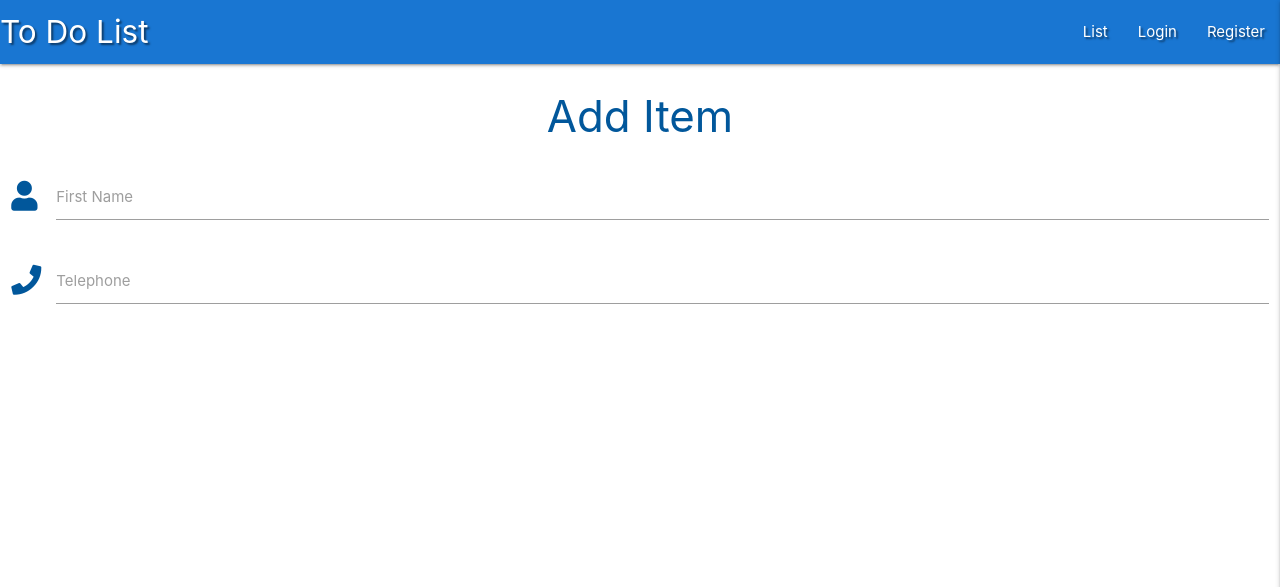
After one commit to Tipoki13/to-do-list, a Flask app: page /add_item in a window 1280 px wide. The commit adds this page. Shown: the top 587 px of the page. Run offline with Flask 2, Linux system fonts and the light colour scheme; some libraries are stand-ins or nearby versions.

Commit message:
Create add_item template

```diff
--- a/app.py
+++ b/app.py
@@ -84,6 +84,11 @@ def logout():
     return redirect( url_for('login'))
 
 
+@app.route('/add_item')
+def add_item():
+    return render_template("add_item.html")
+
+
 if __name__ == '__main__':
     app.run(host=os.environ.get('IP'),
             port=int(os.environ.get('PORT')),
--- /dev/null
+++ b/templates/add_item.html
@@ -0,0 +1,23 @@
+{% extends "base.html" %}
+{% block content %}
+
+    <h3 class="light-blue-text text-darken-4 center-align">Add Item</h3>
+
+    <div class="row">
+        <form class="col s12" method="POST" action="">
+            <div class="row">
+                <div class="input-field col s12">
+                    <i class="fas fa-user prefix light-blue-text text-darken-4"></i>
+                    <input id="icon_prefix" type="text" class="validate">
+                    <label for="icon_prefix">First Name</label>
+                </div>
+                <div class="input-field col s12">
+                    <i class="fas fa-phone prefix light-blue-text text-darken-4"></i>
+                    <input id="icon_telephone" type="tel" class="validate">
+                    <label for="icon_telephone">Telephone</label>
+                </div>
+            </div>
+        </form>
+    </div>
+
+{% endblock %}
--- a/templates/base.html
+++ b/templates/base.html
@@ -22,7 +22,7 @@
             <ul class="right hide-on-med-and-down">
                 <li><a href="{{ url_for('get_to_do') }}">List</a></li>
                 {% if 'username' in session %}
-                    <li><a href="#">Add Item</a></li>
+                    <li><a href="{{ url_for('add_item')}}">Add Item</a></li>
                     <li><a href="{{ url_for('logout')}}">Logout</a></li>
                 {% else %}
                     <li><a href="{{ url_for('login')}}">Login</a></li>
@@ -37,7 +37,7 @@
             <li><h4 class="center-align light-blue-text text-darken-4">To Do List</h4></li>
             <li><a href="{{ url_for('get_to_do') }}">List</a></li>
             {% if 'username' in session %}
-                <li><a href="#">Add Item</a></li>
+                <li><a href="{{ url_for('add_item')}}">Add Item</a></li>
                 <li><a href="{{ url_for('logout')}}">Logout</a></li>
             {% else %}
                 <li><a href="{{ url_for('login')}}">Login</a></li>
```
